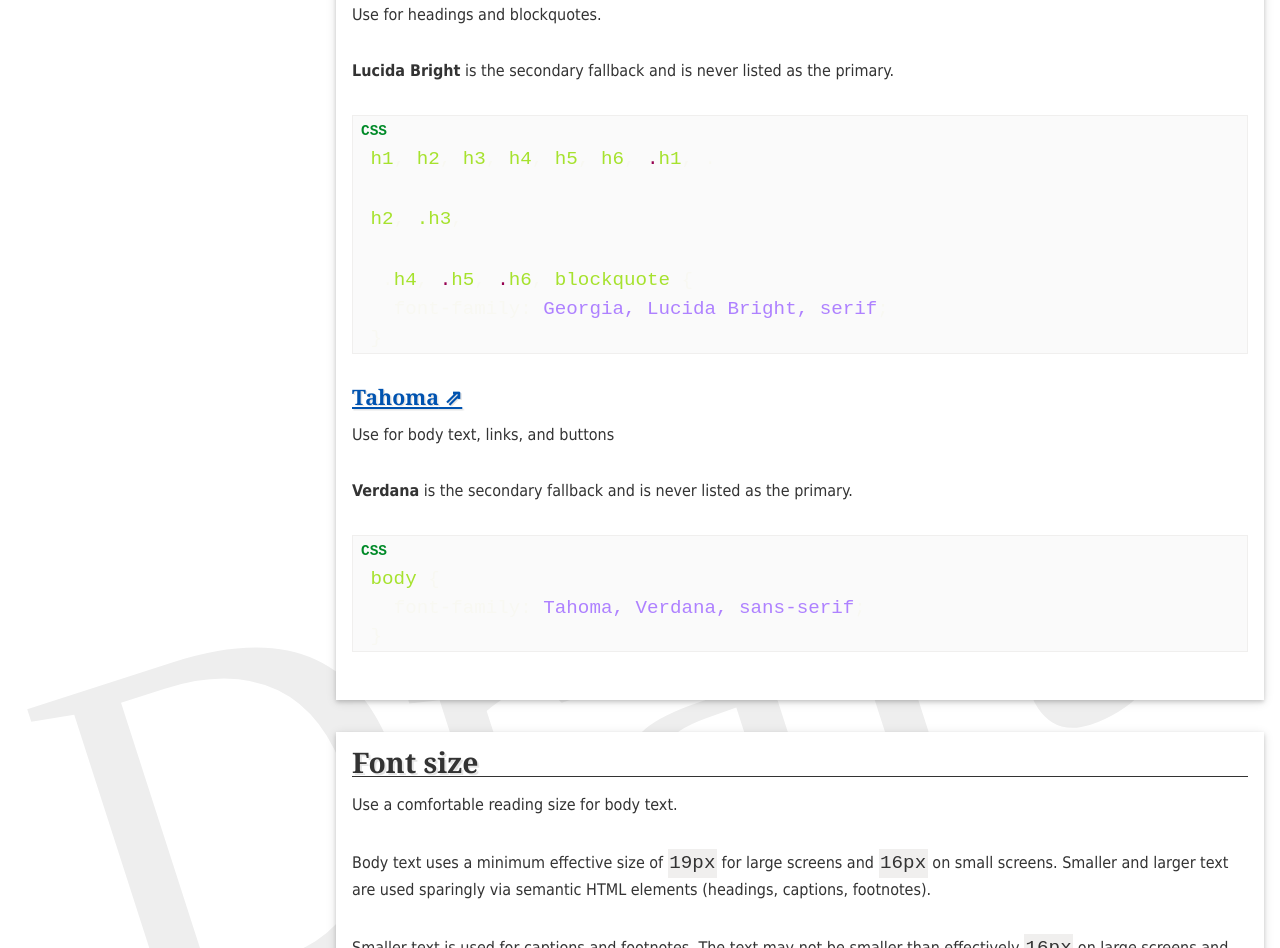
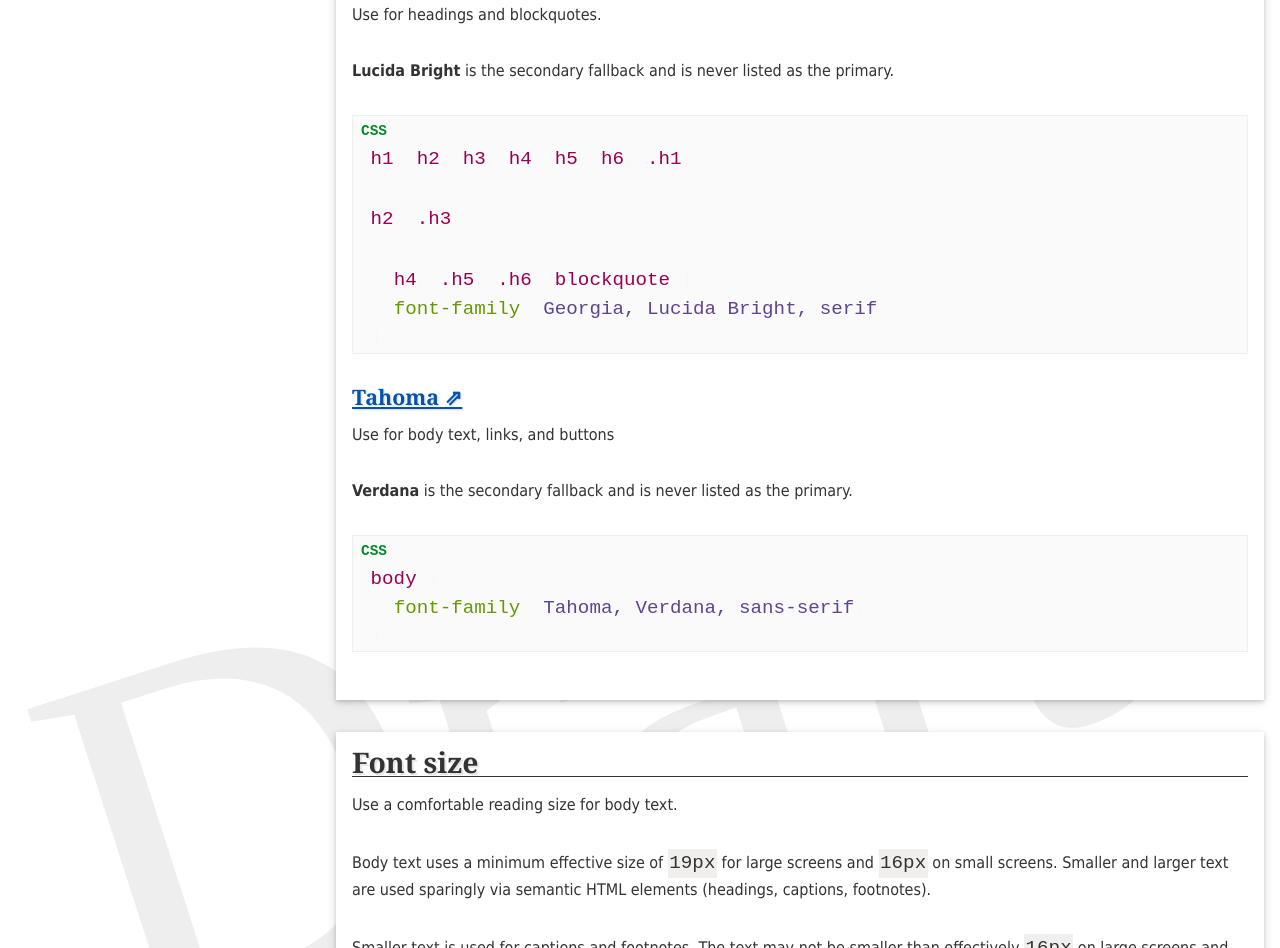
Before and after one commit to UMNLibraries/design-system, a website: page docs/design/type.html in a window 1280 px wide. Shown: the part 1246-2194 px from the top of the page. Drawn offline with Linux system fonts and the light colour scheme.

Commit message:
Save the CSS code snippet colors...

```diff
--- a/docs/s/style/code.css
+++ b/docs/s/style/code.css
@@ -38,13 +38,15 @@ pre[rel]::before {
 }
 
 
-/* new tag */
-code .nt {
+/* new HTML tag, new CSS selector */
+code .nt,
+code .cs {
   color: #905;
 }
 
-/* new attribute */
-code .na {
+/* new HTML attribute, new CSS property */
+code .na,
+code .cp {
   color: #690;
 }
 
@@ -55,12 +57,7 @@ code .s {
 
 /* comments */
 code .c {
-  color: #999;
-}
-
-/* css selector */
-code .cs {
-  color :#a6e22e;
+  color: #666;
 }
 
 /* code punctuation */
@@ -73,14 +70,9 @@ code .ct {
   color: #960050;
 }
 
-/* selector property */
-code .cp {
-  color: #f8f8f2;
-}
-
 /* css property value */
 code .cv {
-  color: #ae81ff;
+  color: #5f4490;
 }
 
 /* js keyword, key method */
```
